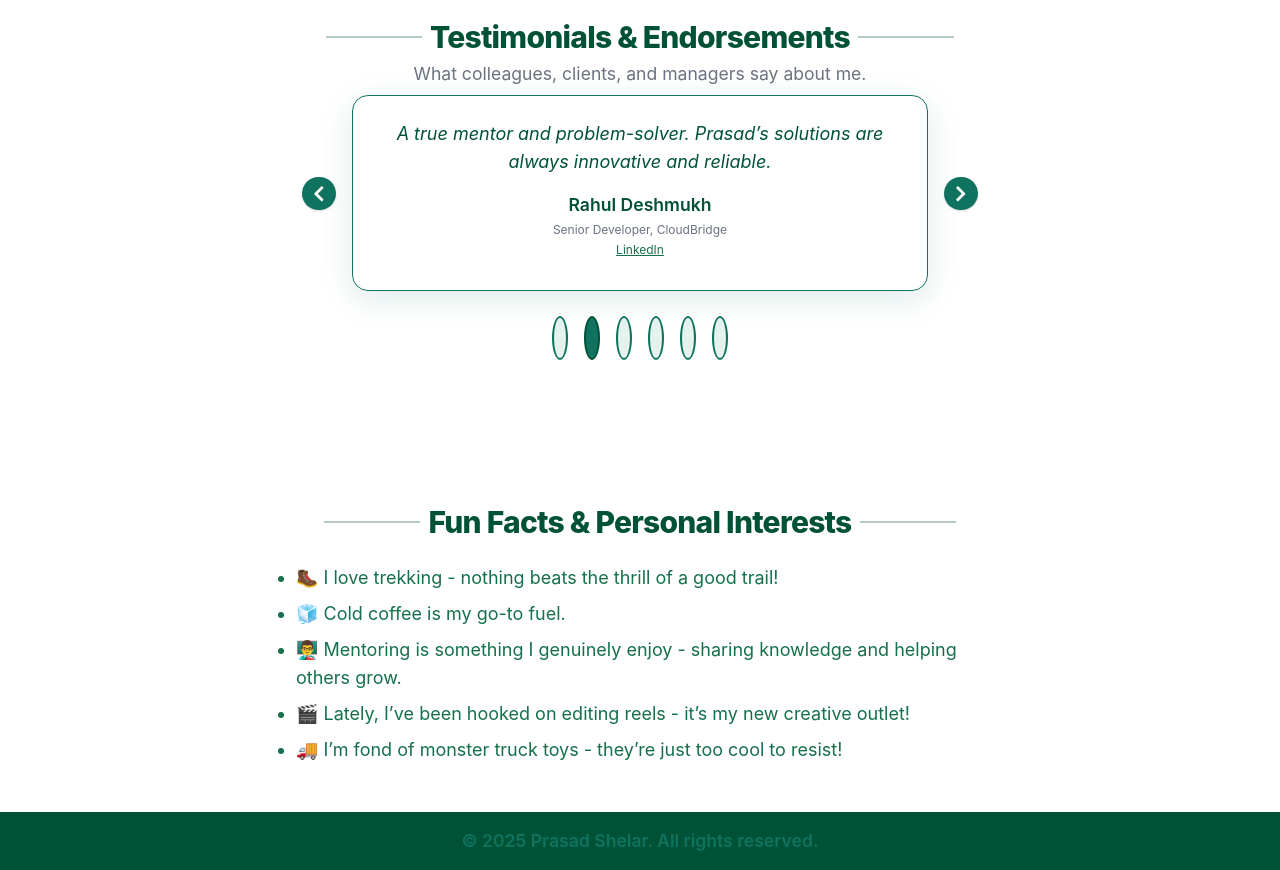
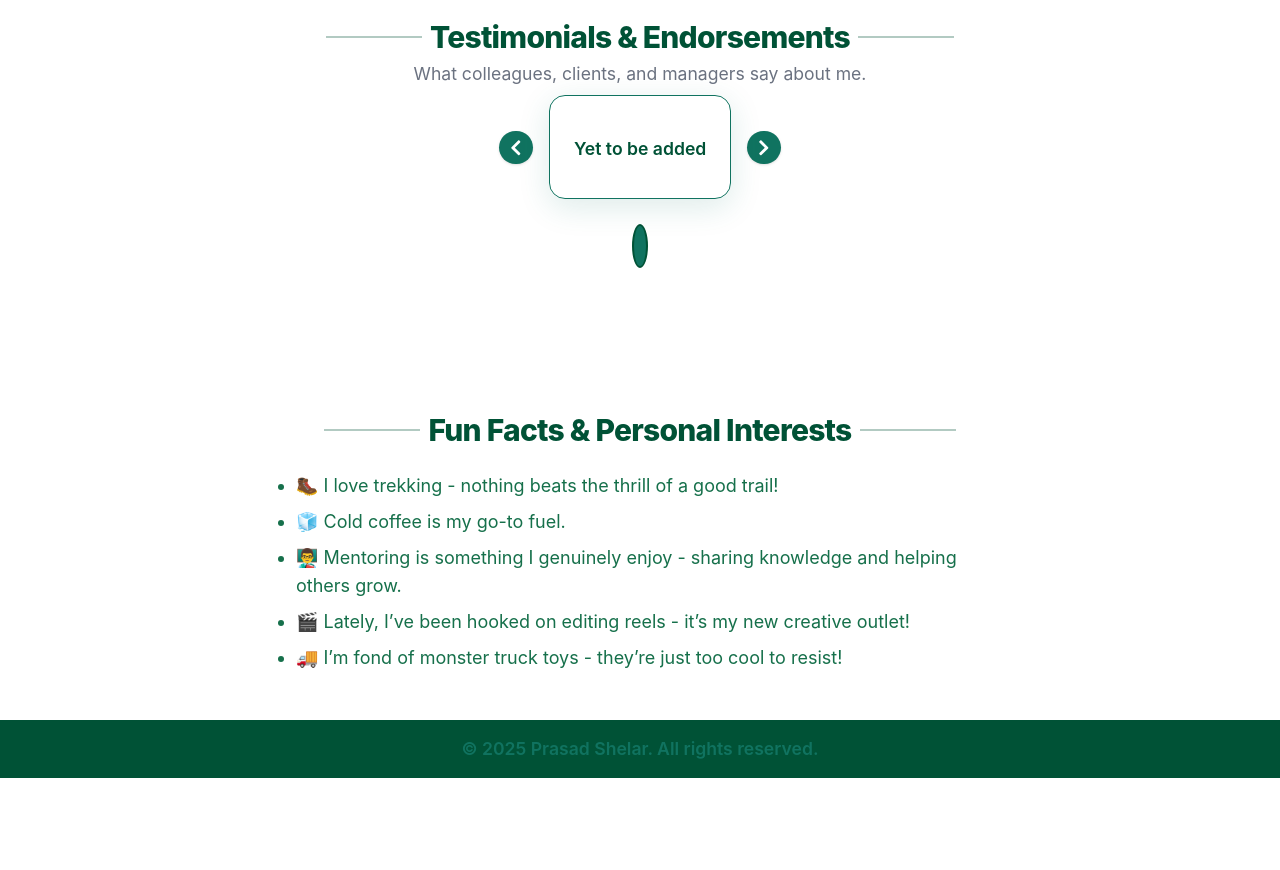
Before and after one commit to pashya7/prasad-portfolio, a React (Vite) app: page / in a window 1280 px wide. Shown: the part 8780-9650 px from the top of the page. After the commit the page ends 9558 px from the top, so only its background shows below. Built offline with nearby package versions, Linux system fonts and the light colour scheme; the HTML template or start-up script is replaced by a standard one.

Commit message:
Cleanup: Only Profile Details

```diff
--- a/src/profileData.js
+++ b/src/profileData.js
@@ -131,12 +131,12 @@ const profileData = {
     { title: "The Future of ITSM: AI and Automation", url: "https://servicenow.com/blog/itsm-ai-automation.html", excerpt: "Explore how artificial intelligence and automation are reshaping ITSM and what it means for enterprise IT teams.", category: "Insights", tags: ["AI", "ITSM", "Automation"] }
   ],
   testimonials: [
-    { name: "Anjali Patil", role: "IT Manager, TechNova", quote: "1Prasad is a rare talent—his ServiceNow expertise and leadership transformed our ITSM operations.", linkedin: "https://linkedin.com/in/anjali-patil" },
-    { name: "Rahul Deshmukh", role: "Senior Developer, CloudBridge", quote: "A true mentor and problem-solver. Prasad’s solutions are always innovative and reliable.", linkedin: "https://linkedin.com/in/rahul-deshmukh" },
-    { name: "Priya Sharma", role: "Client, Fortune 500", quote: "Working with Prasad was a game-changer for our digital transformation journey.", linkedin: "" },
-    { name: "Amit Kulkarni", role: "Architect, TechNova", quote: "His attention to detail and passion for quality are unmatched.", linkedin: "" },
-    { name: "Sonal Jain", role: "Product Owner, CloudBridge", quote: "Prasad consistently delivers above expectations and inspires the team.", linkedin: "" },
-    { name: "Vikram Rao", role: "Manager, Fortune 500", quote: "Excellent communicator and technical leader.", linkedin: "" }
+    //{ name: "Anjali Patil", role: "IT Manager, TechNova", quote: "1Prasad is a rare talent—his ServiceNow expertise and leadership transformed our ITSM operations.", linkedin: "https://linkedin.com/in/anjali-patil" },
+    //{ name: "Rahul Deshmukh", role: "Senior Developer, CloudBridge", quote: "A true mentor and problem-solver. Prasad’s solutions are always innovative and reliable.", linkedin: "https://linkedin.com/in/rahul-deshmukh" },
+    //{ name: "Priya Sharma", role: "Client, Fortune 500", quote: "Working with Prasad was a game-changer for our digital transformation journey.", linkedin: "" },
+    //{ name: "Amit Kulkarni", role: "Architect, TechNova", quote: "His attention to detail and passion for quality are unmatched.", linkedin: "" },
+    //{ name: "Sonal Jain", role: "Product Owner, CloudBridge", quote: "Prasad consistently delivers above expectations and inspires the team.", linkedin: "" },
+    { name: "Yet to be added", role: "", quote: "", linkedin: "" }
   ],
   portfolios: [
     {
```
